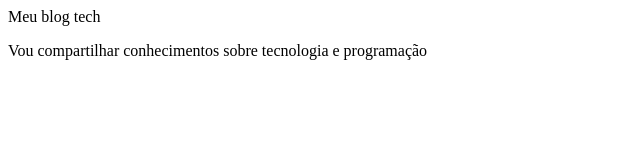
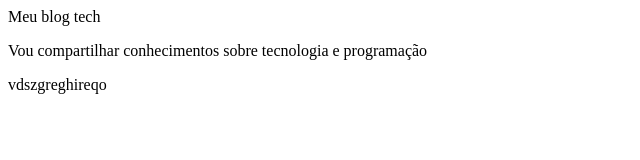
Before and after one commit to marciaviatroski/1fd, a plain HTML site: page 1fd/index.html in a window 1280 px wide. Shown: the whole page, without its empty margins (0-640 px from the left). Drawn offline with Linux system fonts and the light colour scheme.

Commit message:
atualizar comando

```diff
--- a/1fd/index.html
+++ b/1fd/index.html
@@ -13,3 +13,6 @@
 
 </body>
 </html>
+
+
+vdszgreghireqo
```
